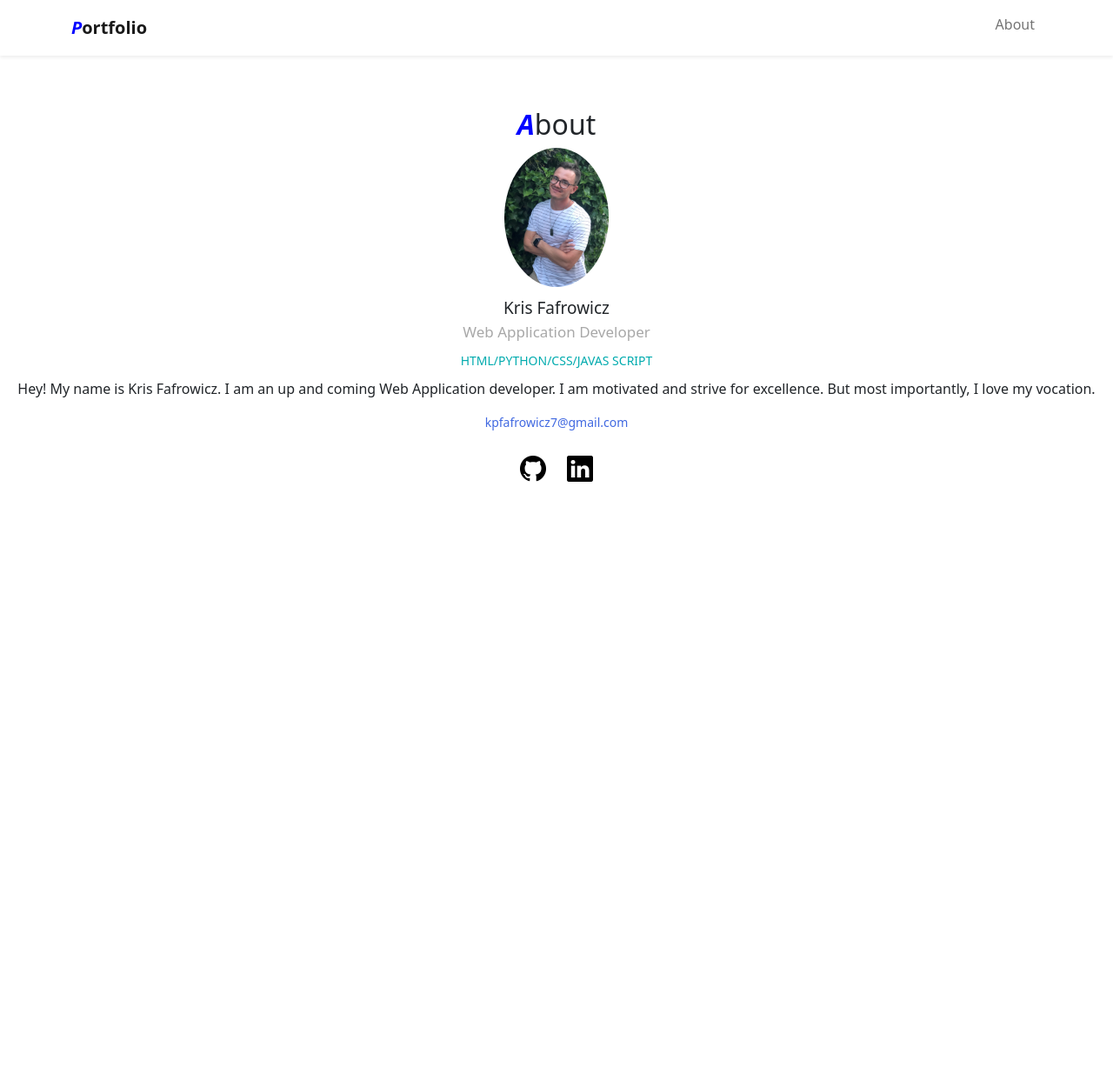
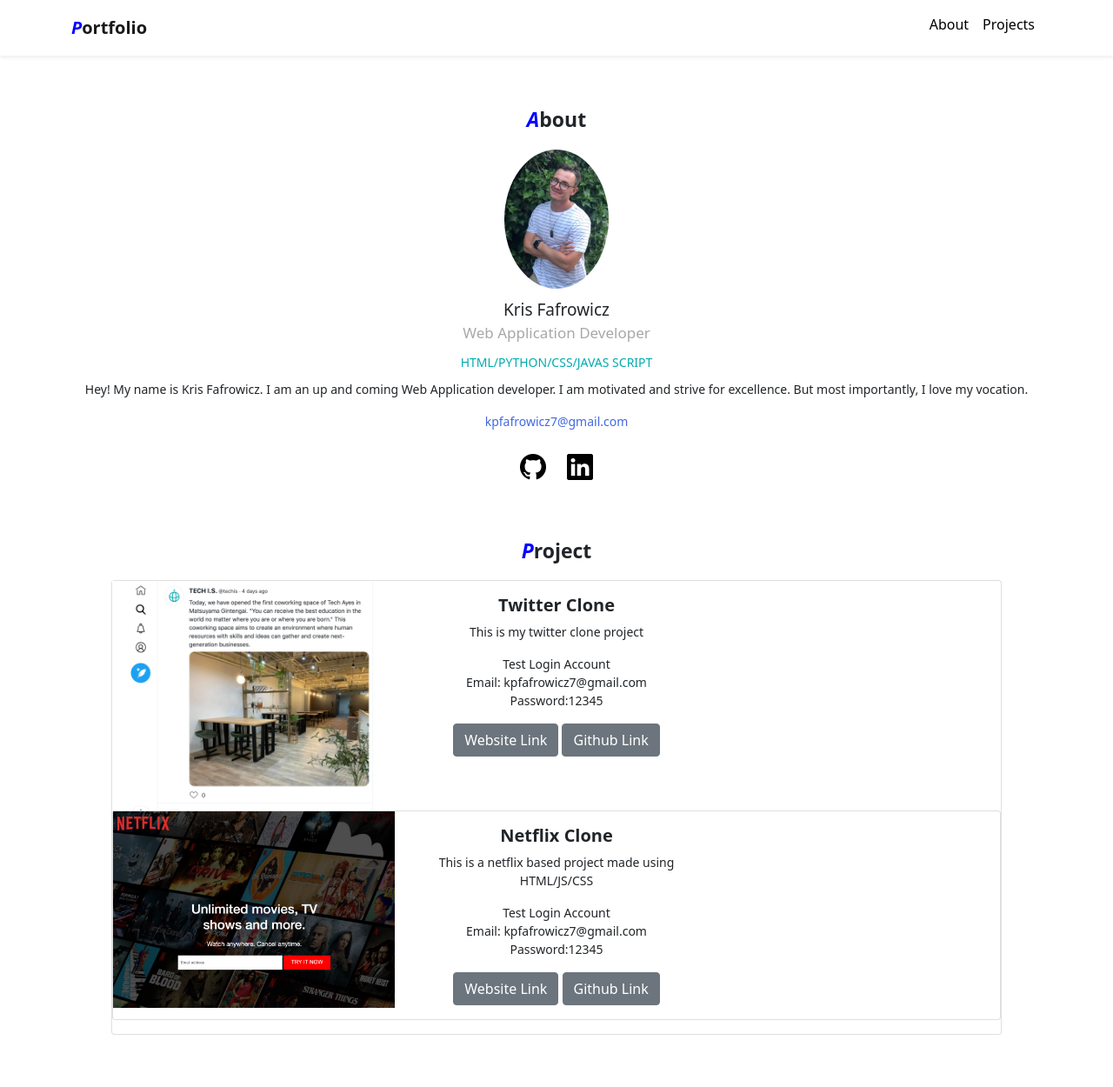
Before and after one commit to krisfafrowicz/PORTFOLIO-, a PHP site: page / in a window 1280 px wide. Shown: the whole page at 87% size. Before the commit the page ends 554 px from the top, so only its background shows below. Run offline with PHP 8.4, Linux system fonts and the light colour scheme; some libraries are stand-ins or nearby versions.

Commit message:
updated images size

```diff
--- a/index.html
+++ b/index.html
@@ -21,7 +21,10 @@
         <ul class="navbar-nav ms-auto mb-2">
           <li class="nav-item">
             <a class="nav-link font-black" href="#about">About</a>
-        </li>
+          </li>
+          <li class="nav-item">
+          <a class="nav-link font-black" href="#projects">Projects</a>
+            </li>
       </ul>
     </div>
   </nav>
@@ -29,7 +32,7 @@
 
   <div id="about">
     <h2><span class="font-primary">A</span>bout</h2>
-      <img src="img/krisphoto.jpg">
+      <img src="img/krisphoto.jpg" class="aboutimage">
       <div class="name">Kris Fafrowicz</div>
       <div class="vocation">Web Application Developer</div>
       <div class="skills">HTML/PYTHON/CSS/JAVAS SCRIPT</div>
@@ -42,8 +45,64 @@
         <a href="#"<i class="bi bi-github"></i></a>
         <a href="#"<i class="bi bi-linkedin ms-3" ></i></a>
 
+    </div>
+
+    <div id="projects">
+      <h2><span class="font-primary">P</span>roject</h2>
+
+      <div class="card mb-3">
+        <div class="row">
+          <div class="col-md-4">
+            <img src="img/project-twitter.png"  alt="Twitter-project" class="projectimage">
+          </div>
+          <div class="col-md-4">
+            <div class="card-body">
+              <h5 class="card-title">Twitter Clone</h5>
+              <p class="card-text">This is my twitter clone project</p>
+              <p class="card-text"<small class="text-muted">
+                Test Login Account <br>
+                Email: kpfafrowicz7@gmail.com <br>
+                Password:12345
+
+              </small></p>
+              <a href="#" target="_blank" class="btn btn-secondary">Website Link</a>
+              <a href="#" target="_blank" class="btn btn-secondary">Github Link</a>
+
+            </div>
+          </div>
+        </div>
+        <div class="card mb-3">
+          <div class="row">
+            <div class="col-md-4">
+              <img src="img/project-netflix.png"  alt="Netflix-project" class="projectimage">
+            </div>
+            <div class="col-md-4">
+              <div class="card-body">
+                <h5 class="card-title">Netflix Clone</h5>
+                <p class="card-text">This is a netflix based project made using HTML/JS/CSS</p>
+                <p class="card-text"<small class="text-muted">
+                  Test Login Account <br>
+                  Email: kpfafrowicz7@gmail.com <br>
+                  Password:12345
+
+                </small></p>
+                <a href="#" target="_blank" class="btn btn-secondary">Website Link</a>
+                <a href="#" target="_blank" class="btn btn-secondary">Github Link</a>
+
+              </div>
+            </div>
+          </div>
+
       </div>
+    </div>
+
+
   </div>
+
+
+
+
+
 
 
 <script src="https://cdn.jsdelivr.net/npm/bootstrap@5.1.3/dist/js/bootstrap.bundle.min.js" integrity="sha384-ka7Sk0Gln4gmtz2MlQnikT1wXgYsOg+OMhuP+IlRH9sENBO0LRn5q+8nbTov4+1p" crossorigin="anonymous"></script>
--- a/style.css
+++ b/style.css
@@ -19,6 +19,20 @@
 
 }
 
+p{
+    font-size: 14px;
+}
+
+h2{
+    font-weight: bold;
+    font-size: 23px;
+    margin-bottom: 20px;
+}
+
+a.font-black{
+    color: #000 !important;
+}
+
 /***** Section *****
 ABout
 /***** End Section *****/
@@ -28,7 +42,7 @@ ABout
     max-width: 400;
     text-align: center;}
 
-#about img {
+#about .aboutimage {
     border-radius: 50%;
     width: 120px;
     margin-bottom: 10px;
@@ -68,3 +82,30 @@ ABout
 #about .icons a{
     color: black;
 }
+
+/**************
+Project
+*************/
+
+#projects{
+    margin: 60px auto;
+    width: 80%;
+}
+
+#projects h2{
+    text-align: center;
+}
+
+#projects .card img{
+    width: 100%;
+
+}
+
+#projects .card-title{
+    font-weight: bold;
+
+}
+
+#projects.projectimage{
+    width: 20%;
+}
```
